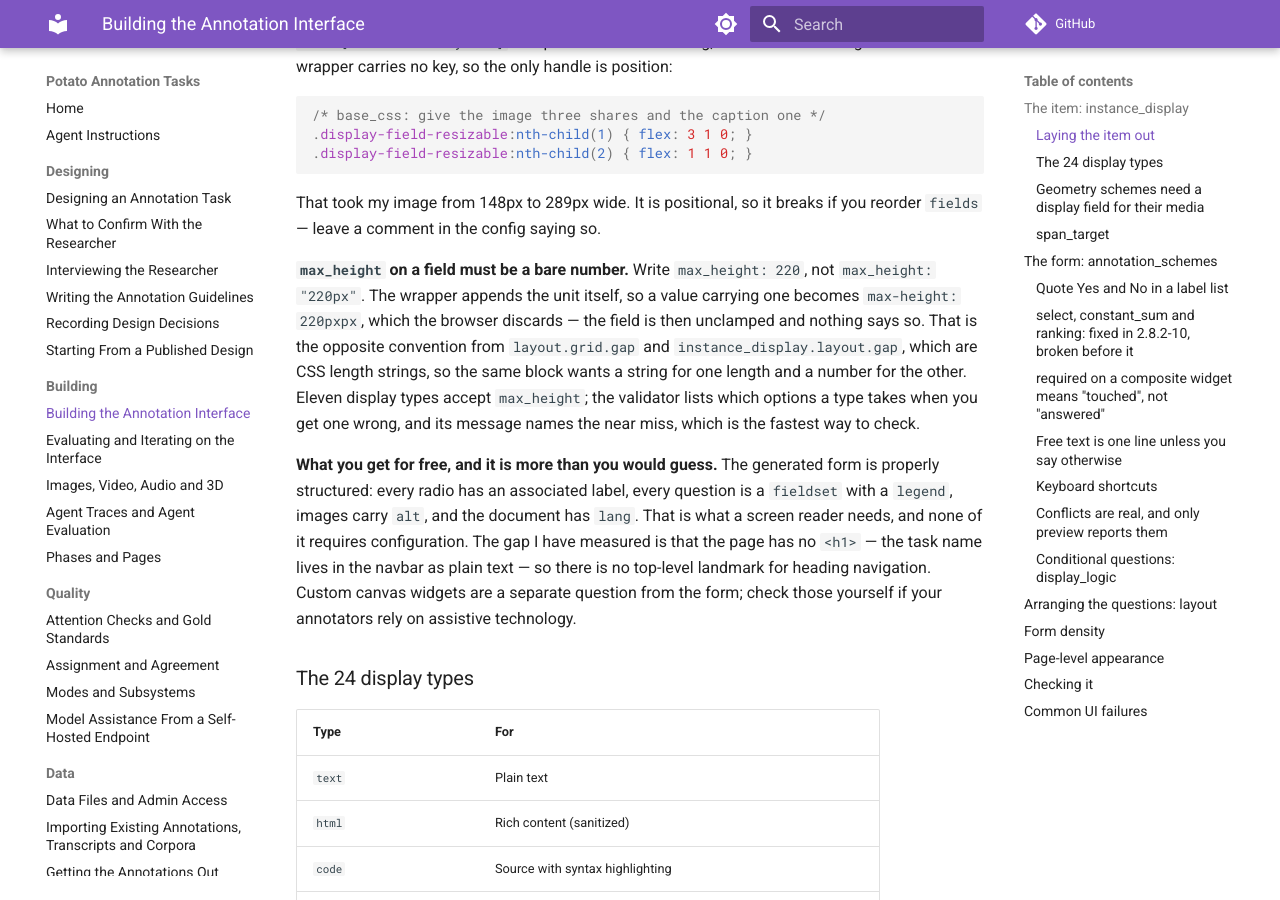
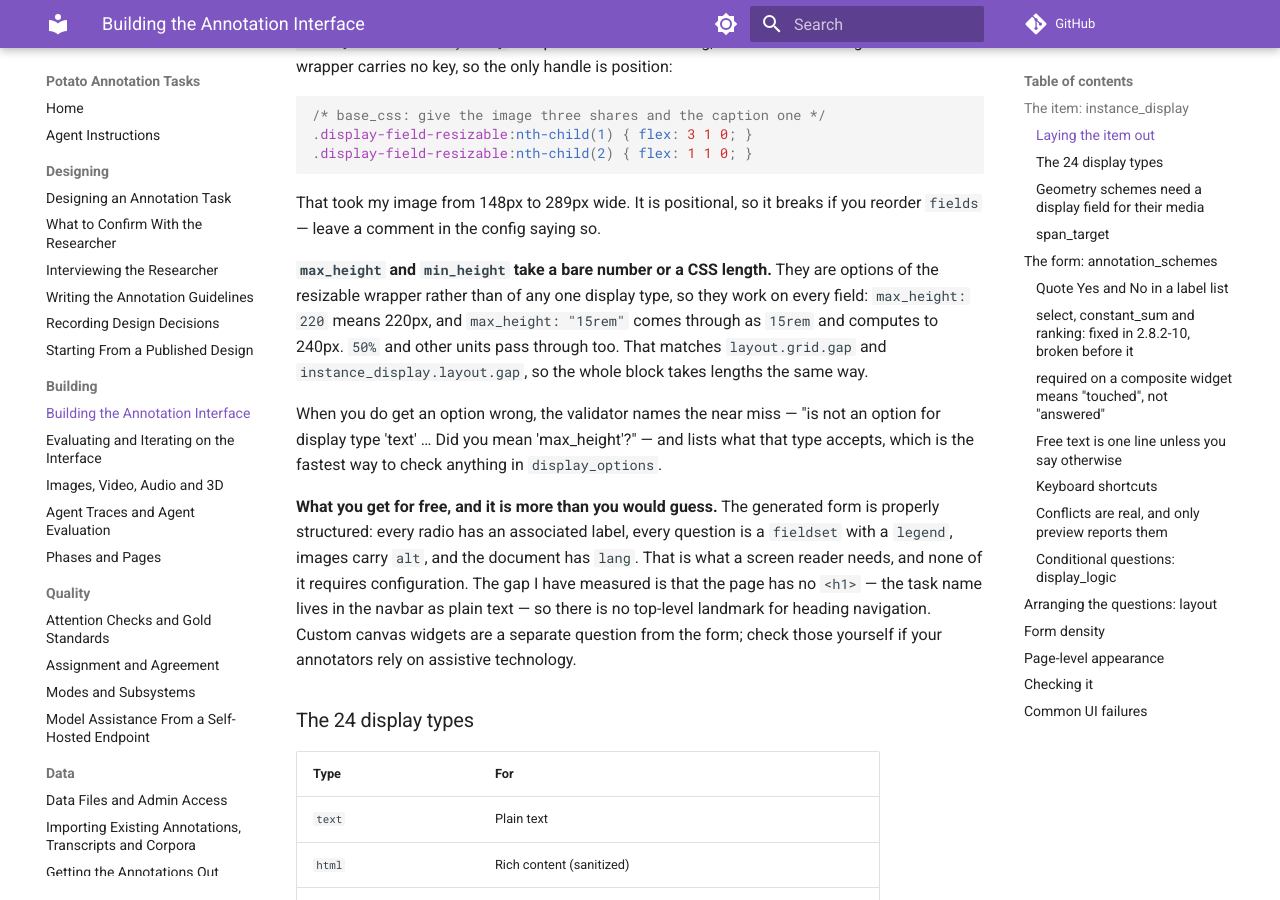
Before and after one commit to davidjurgens/potato-skill, an MkDocs documentation site: the page built from docs/building-the-ui.md, in a window 1280 px wide and 900 px high, scrolled down 1504 px. Built offline with MkDocs 1.6.1 and Material for MkDocs 9.7.7, drawn with Linux system fonts in a browser that asks for light colours; comment, search, counter and statistics services are not loaded.

Commit message:
docs(layout): both wrapper lengths take units now
Potato cf7e1914 routes `max_height` and `min_height` through `css_length`, so
`"220px"` no longer becomes `220pxpx` and `min_height` is accepted rather than
refused as an unknown option. Driven: `max_height: "15rem"` renders as
`max-height: 15rem` and computes to 240px, `min_height: 60` computes to 60px.

My sentence told authors the opposite — bare numbers only — and was written
about ninety minutes before the fix landed. Third time this round that a fix
invalidated prose of mine that was accurate when written, and the only thing
that caught it was re-driving the area after a commit touched it, which is the
rule the ledger now carries.

The convention is no longer split: these lengths and the two `gap` keys all
take the same forms.

Co-Authored-By: Claude Opus 5 (1M context) <noreply@anthropic.com>
Claude-Session: https://claude.ai/code/session_01PJAwjvg871XGFuA8khHbjC

```diff
--- a/docs/building-the-ui.md
+++ b/docs/building-the-ui.md
@@ -79,15 +79,17 @@ only handle is position:
 That took my image from 148px to 289px wide. It is positional, so it breaks if
 you reorder `fields` — leave a comment in the config saying so.
 
-**`max_height` on a field must be a bare number.** Write `max_height: 220`, not
-`max_height: "220px"`. The wrapper appends the unit itself, so a value carrying
-one becomes `max-height: 220pxpx`, which the browser discards — the field is
-then unclamped and nothing says so. That is the opposite convention from
-`layout.grid.gap` and `instance_display.layout.gap`, which are CSS length
-strings, so the same block wants a string for one length and a number for the
-other. Eleven display types accept `max_height`; the validator lists which
-options a type takes when you get one wrong, and its message names the near
-miss, which is the fastest way to check.
+**`max_height` and `min_height` take a bare number or a CSS length.** They are
+options of the resizable wrapper rather than of any one display type, so they
+work on every field: `max_height: 220` means 220px, and `max_height: "15rem"`
+comes through as `15rem` and computes to 240px. `50%` and other units pass
+through too. That matches `layout.grid.gap` and `instance_display.layout.gap`,
+so the whole block takes lengths the same way.
+
+When you do get an option wrong, the validator names the near miss — "is not an
+option for display type 'text' … Did you mean 'max_height'?" — and lists what
+that type accepts, which is the fastest way to check anything in
+`display_options`.
 
 **What you get for free, and it is more than you would guess.** The generated
 form is properly structured: every radio has an associated label, every question
```
Also changed, not shown: skills/potato-tasks/references/building-the-ui.md (+11 -9 lines).
